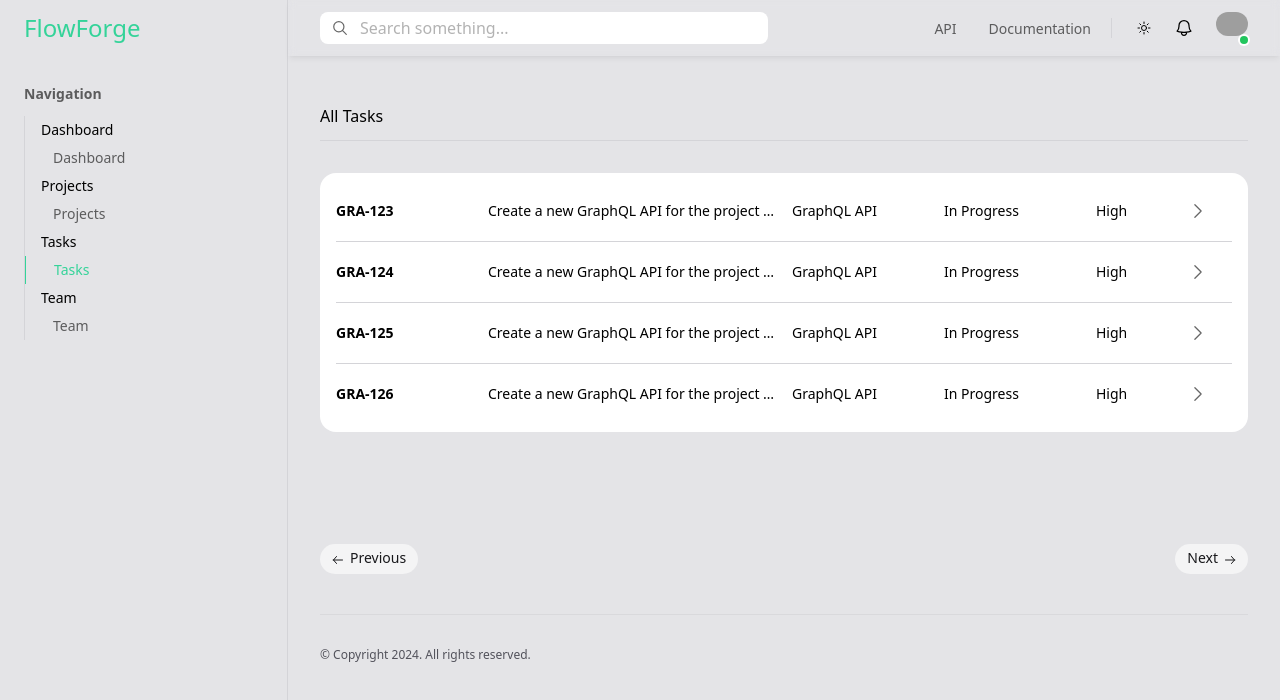
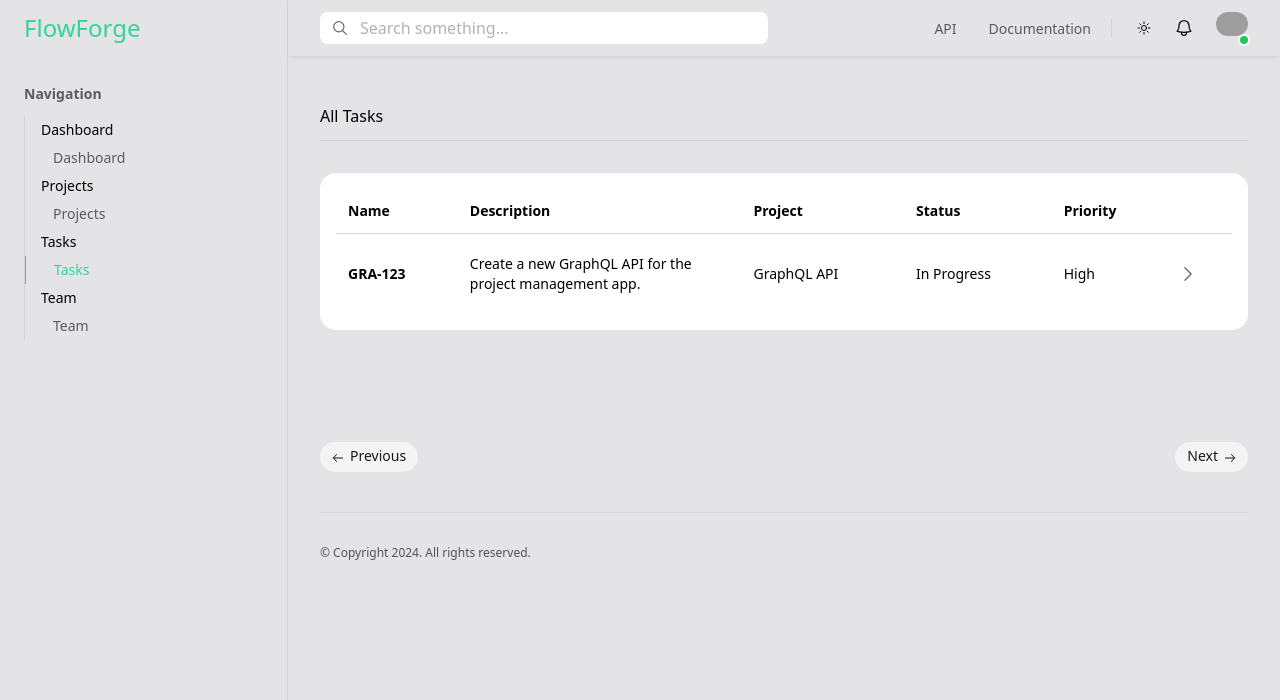
Before and after one commit to aivaras-bankauskas/vuetasks, a Vue app: page /tasks in a window 1280 px wide. Shown: the top 700 px of the page. Built offline with nearby package versions, Linux system fonts and the light colour scheme; grey boxes are pictures that could not be loaded.

Commit message:
TaskPage.vue: remove TaskList, add TaskTable component

```diff
--- a/src/views/pages/tasks/TasksPage.vue
+++ b/src/views/pages/tasks/TasksPage.vue
@@ -1,51 +1,16 @@
 <script setup lang="ts">
     import SectionLayout from '@/views/layouts/SectionLayout.vue';
-    import TaskList from '@/components/lists/TaskList.vue';
+    import TaskTable from '@/components/tables/TaskTable.vue';
 </script>
 
 <template>
     <main class="flex-auto text-color-light dark:text-color-dark">
         <div class="flex h-full flex-col py-12">
             <SectionLayout title="All Tasks">
-                <div class="not-prose mt-8 rounded-2xl bg-light dark:bg-dark">
-                    <ul role="list" class="divide-y divide-divider-light dark:divide-divider-dark px-4 py-2">
-                        <li class="flex justify-between gap-x-6 py-5">
-                            <TaskList
-                                task-title="GRA-123"
-                                task-description="Create a new GraphQL API for the project management app. And then, create a new project for the API. And then, create a new task for the project."
-                                project-name="GraphQL API"
-                                status="In Progress"
-                                priority="High"
-                            />
-                        </li>
-                        <li class="flex justify-between gap-x-6 py-5">
-                            <TaskList
-                                task-title="GRA-124"
-                                task-description="Create a new GraphQL API for the project management app. And then, create a new project for the API. And then, create a new task for the project."
-                                project-name="GraphQL API"
-                                status="In Progress"
-                                priority="High"
-                            />
-                        </li>
-                        <li class="flex justify-between gap-x-6 py-5">
-                            <TaskList
-                                task-title="GRA-125"
-                                task-description="Create a new GraphQL API for the project management app. And then, create a new project for the API. And then, create a new task for the project."
-                                project-name="GraphQL API"
-                                status="In Progress"
-                                priority="High"
-                            />
-                        </li>
-                        <li class="flex justify-between gap-x-6 py-5">
-                            <TaskList
-                                task-title="GRA-126"
-                                task-description="Create a new GraphQL API for the project management app. And then, create a new project for the API. And then, create a new task for the project."
-                                project-name="GraphQL API"
-                                status="In Progress"
-                                priority="High"
-                            />
-                        </li>
-                    </ul>
+                <div class="not-prose mt-8 rounded-2xl overflow-x-auto xl:overflow-x-visible bg-light dark:bg-dark">
+                    <div class="relative rounded-2xl p-4">
+                        <TaskTable />
+                    </div>
                 </div>
             </SectionLayout>
         </div>
```
